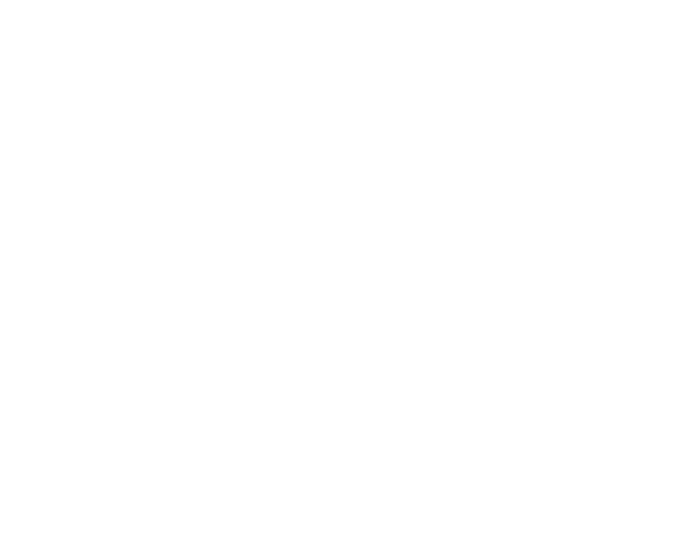
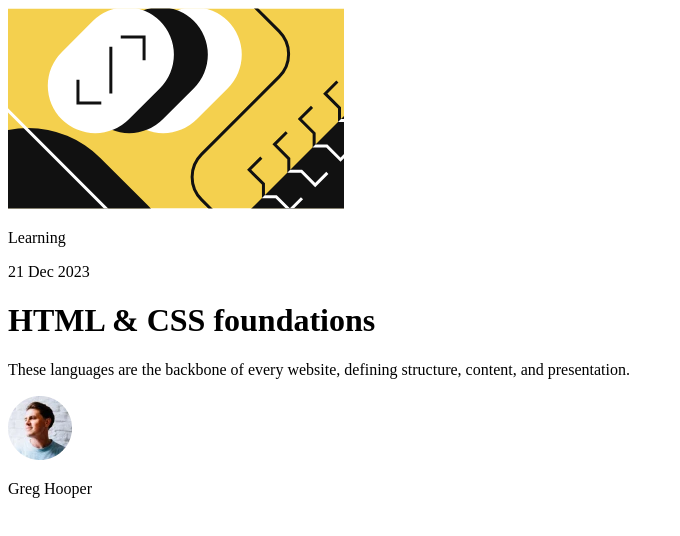
Before and after one commit to WesllenCarmo/blogPreviewCard, a React (Vite) app: page / in a window 1280 px wide. Shown: the top 536 px of the page, without its empty margins (0-680 px from the left). Built offline with nearby package versions, Linux system fonts and the light colour scheme.

Commit message:
Card structure created successfully.

```diff
--- a/src/App.jsx
+++ b/src/App.jsx
@@ -1,10 +1,19 @@
 import './App.css'
+import Card from './components/Card.jsx';
+import authorImage from './assets/image-avatar.webp';
 
 function App() {
 
   return (
     <>
-
+      <Card
+        subject= 'Learning'
+        data= '21 Dec 2023'
+        title= 'HTML & CSS foundations'
+        description= 'These languages are the backbone of every website, defining structure, content, and presentation.'
+        authorImage={authorImage}
+        authorImageAlt= 'A short, dark brown haired man wearing a light blue t-shirt in a white background.'
+        authorName= 'Greg Hooper'/>
     </>
   )
 }
--- /dev/null
+++ b/src/components/Card.jsx
@@ -0,0 +1,20 @@
+import styles from './Card.module.css';
+import cardImage from '../../src/assets/illustration-article.svg';
+function Card({subject, data, title, description, authorImage, authorImageAlt, authorName}) {
+    return (
+        <div className={styles.card}>
+            <img src={cardImage} alt="Card Image"/>
+            <div className={styles.textContainer}>
+                <p>{subject}</p>
+                <p>{data}</p>
+                <h1>{title}</h1>
+                <p>{description}</p>
+            <div className={styles.authorContainer}>
+                <img src={authorImage} alt={authorImageAlt}/>
+                <p>{authorName}</p>
+            </div>
+            </div>
+        </div>
+    )
+}
+export default Card;
```
Also changed, not shown: src/components/Card.module.css (added).
